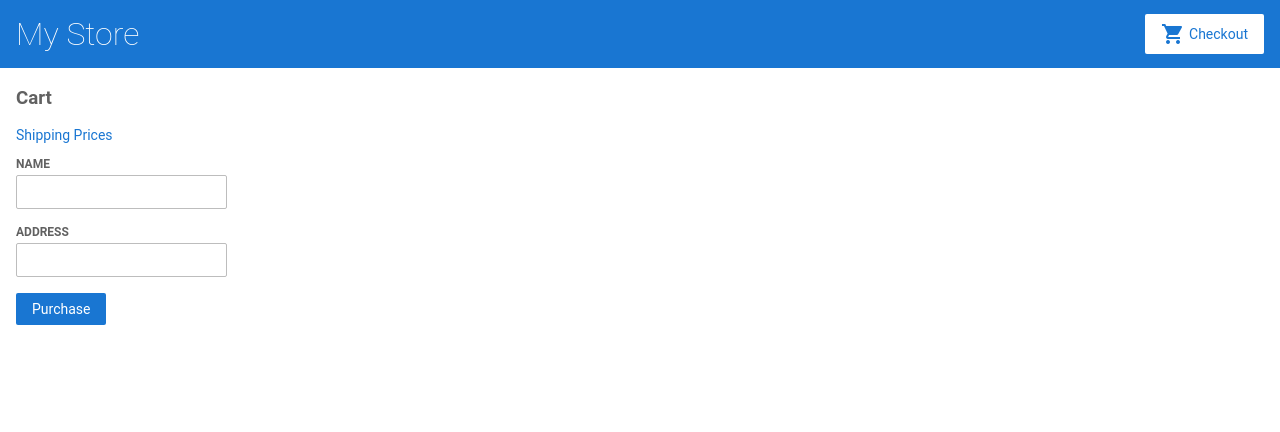
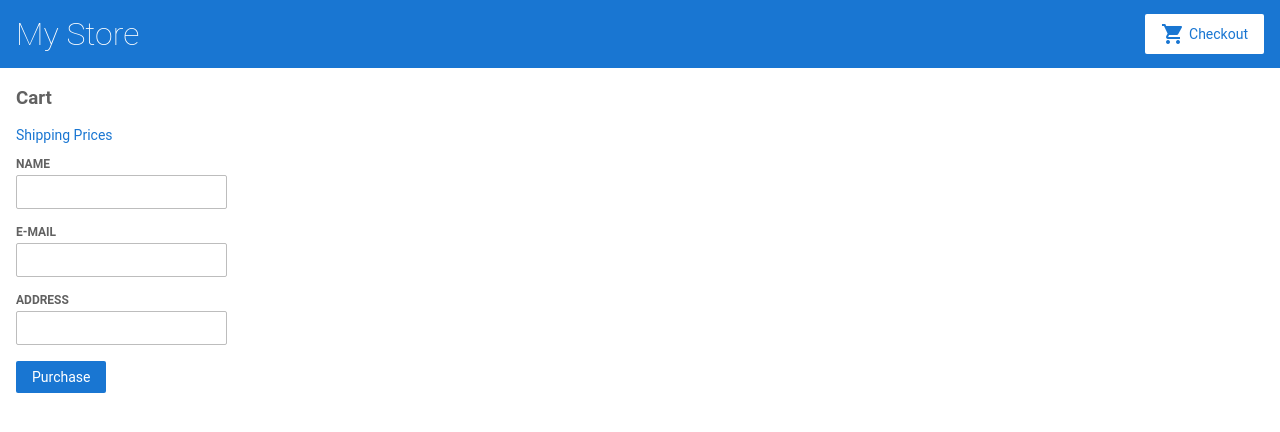
Before and after one commit to rfalcades/angular-dfar4t, an Angular app: page /cart in a window 1280 px wide. Shown: the top 432 px of the page. Built offline with nearby package versions, Linux system fonts and the light colour scheme.

Commit message:
Include Email

```diff
--- a/src/app/cart/cart.component.html
+++ b/src/app/cart/cart.component.html
@@ -19,6 +19,13 @@
   </div>
 
   <div>
+    <label for="email">
+      E-mail
+    </label>
+    <input id="email" type="email" formControlName="email">
+  </div>
+
+  <div>
     <label for="address">
       Address
     </label>
--- a/src/app/cart/cart.component.ts
+++ b/src/app/cart/cart.component.ts
@@ -20,7 +20,8 @@ export class CartComponent implements OnInit {
 
     this.checkoutForm = this.formBuilder.group({
       name: '',
-      address: ''
+      address: '',
+      email: ''
     });
   }
 
```
